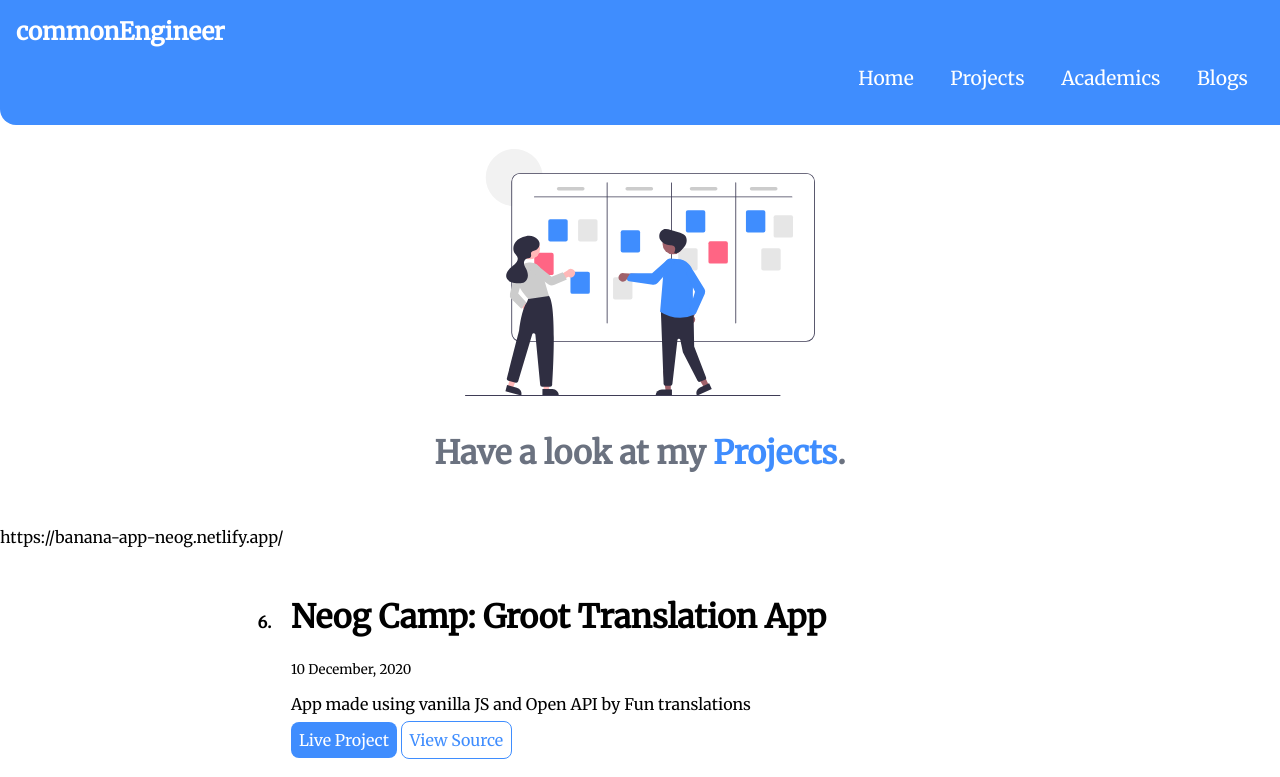
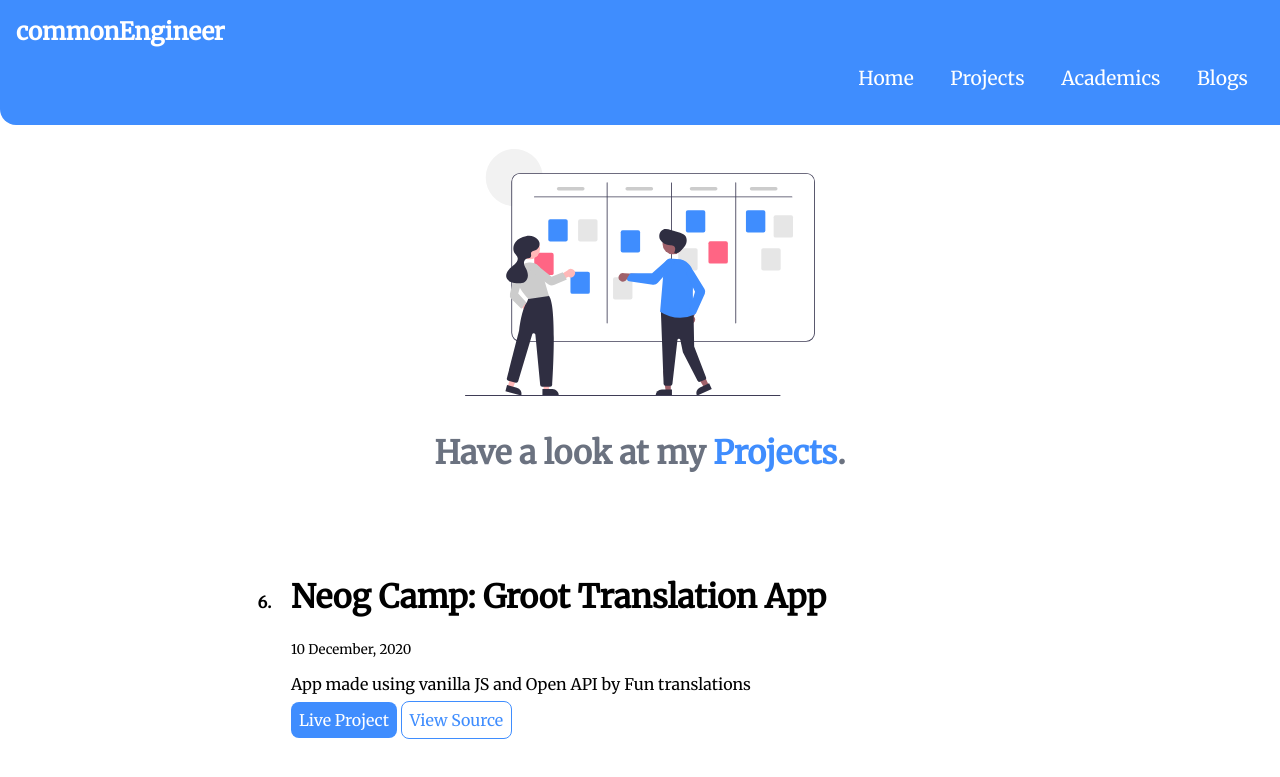
Before and after one commit to sohelkhan00/my-portfolio-neog, a plain HTML site: page projects.html in a window 1280 px wide. Shown: the top 777 px of the page. Drawn offline with Linux system fonts and the light colour scheme.

Commit message:
fix: removed a typo

```diff
--- a/projects.html
+++ b/projects.html
@@ -31,7 +31,6 @@
       </h1>
     </header>
     <!-- HEADER END -->
-    https://banana-app-neog.netlify.app/
     <ol reversed class="container container-center">
       <li>
         <!-- Container -->
```
